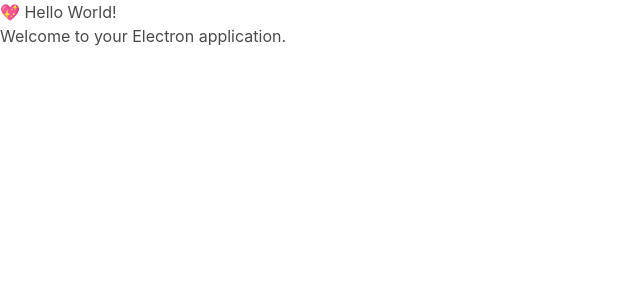
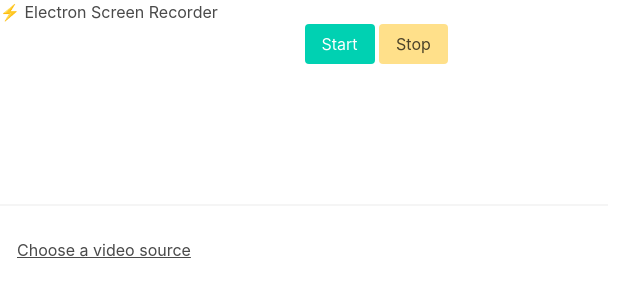
Before and after one commit to sternma/fireship-electron-tutorial, an Electron app: page my-app/src/index.html in a window 800 px wide. Shown: the whole page, without its empty margins (0-640 px from the left). Drawn offline with nearby package versions, Linux system fonts and the light colour scheme.

Commit message:
add basic html elements
Fixed author

```diff
--- a/my-app/src/index.html
+++ b/my-app/src/index.html
@@ -8,7 +8,18 @@
     <script defer src="render.js"></script>
   </head>
   <body>
-    <h1>💖 Hello World!</h1>
-    <p>Welcome to your Electron application.</p>
+    <h1>⚡ Electron Screen Recorder</h1>
+
+    <video></video>
+
+    <button id="startBtn" class="button is-primary">Start</button>
+    <button id="stopBtn" class="button is-warning">Stop</button>
+
+    <hr />
+
+    <button id="videoSelectBtn" class="button is-text">
+      Choose a video source
+    </button>
+
   </body>
 </html>
```
